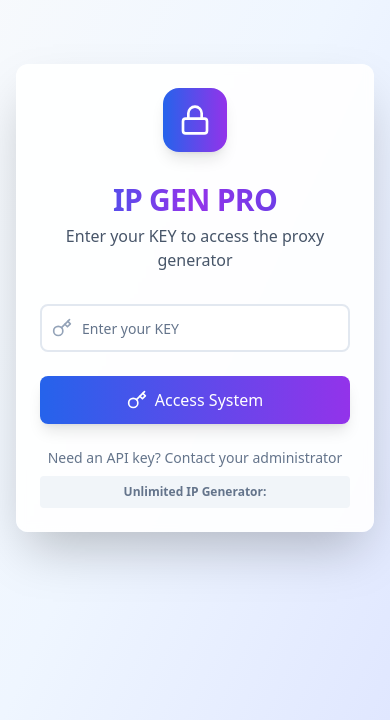
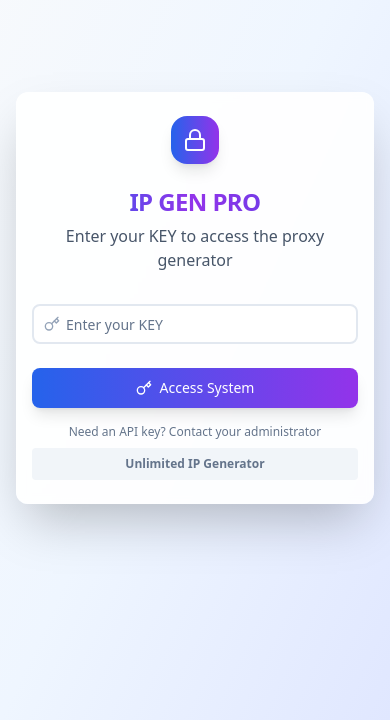
Before and after one commit to muthassimbilla/ipgenpro, a React (Vite) app: page / in a window 390 px wide. Shown: the part 124-844 px from the top of the page. Built offline with nearby package versions, Linux system fonts and the light colour scheme; no server answers.

Commit message:
Update LoginForm.tsx

```diff
--- a/src/components/LoginForm.tsx
+++ b/src/components/LoginForm.tsx
@@ -38,35 +38,35 @@ export default function LoginForm() {
   };
 
   return (
-    <div className="min-h-screen bg-gradient-to-br from-slate-50 via-blue-50 to-indigo-100 dark:from-slate-900 dark:via-slate-800 dark:to-indigo-900 flex items-center justify-center p-4">
-      <Card className="w-full max-w-md shadow-2xl border-0 bg-white/90 dark:bg-slate-800/90 backdrop-blur-sm">
+    <div className="min-h-screen bg-gradient-to-br from-slate-50 via-blue-50 to-indigo-100 dark:from-slate-900 dark:via-slate-800 dark:to-indigo-900 flex items-center justify-center px-4 py-6">
+      <Card className="w-full max-w-md mx-auto shadow-2xl border-0 bg-white/90 dark:bg-slate-800/90 backdrop-blur-sm">
         <CardHeader className="text-center pb-8">
-          <div className="inline-flex items-center justify-center w-16 h-16 bg-gradient-to-r from-blue-600 to-purple-600 rounded-2xl mb-6 mx-auto shadow-lg">
-            <Lock className="w-8 h-8 text-white" />
+          <div className="inline-flex items-center justify-center w-12 h-12 sm:w-16 sm:h-16 bg-gradient-to-r from-blue-600 to-purple-600 rounded-2xl mb-4 sm:mb-6 mx-auto shadow-lg">
+            <Lock className="w-6 h-6 sm:w-8 sm:h-8 text-white" />
           </div>
-          <CardTitle className="text-3xl font-bold bg-gradient-to-r from-blue-600 via-purple-600 to-indigo-600 bg-clip-text text-transparent">
+          <CardTitle className="text-2xl sm:text-3xl font-bold bg-gradient-to-r from-blue-600 via-purple-600 to-indigo-600 bg-clip-text text-transparent">
             IP GEN PRO
           </CardTitle>
           <p className="text-slate-600 dark:text-slate-300 mt-2">
             Enter your KEY to access the proxy generator
           </p>
         </CardHeader>
-        <CardContent>
+        <CardContent className="px-4 sm:px-6">
           <form onSubmit={handleSubmit} className="space-y-6">
             <div className="space-y-2">
               <div className="relative">
-                <Key className="absolute left-3 top-1/2 transform -translate-y-1/2 h-5 w-5 text-slate-400" />
+                <Key className="absolute left-3 top-1/2 transform -translate-y-1/2 h-4 w-4 sm:h-5 sm:w-5 text-slate-400" />
                 <Input
                   type="password"
                   placeholder="Enter your KEY"
                   value={apiKey}
                   onChange={(e) => setApiKey(e.target.value)}
-                  className="pl-10 h-12 bg-white dark:bg-slate-700 border-2 border-slate-200 dark:border-slate-600 focus:border-blue-500 dark:focus:border-blue-400"
+                  className="pl-8 sm:pl-10 h-10 sm:h-12 text-sm sm:text-base bg-white dark:bg-slate-700 border-2 border-slate-200 dark:border-slate-600 focus:border-blue-500 dark:focus:border-blue-400"
                   disabled={isLoading}
                 />
               </div>
               {error && (
-                <div className="flex items-center gap-2 text-red-600 dark:text-red-400 text-sm">
+                <div className="flex items-center gap-2 text-red-600 dark:text-red-400 text-xs sm:text-sm">
                   <AlertCircle className="h-4 w-4" />
                   {error}
                 </div>
@@ -74,7 +74,7 @@ export default function LoginForm() {
             </div>
             <Button
               type="submit"
-              className="w-full h-12 bg-gradient-to-r from-blue-600 to-purple-600 hover:from-blue-700 hover:to-purple-700 text-white shadow-lg hover:shadow-xl transition-all duration-300"
+              className="w-full h-10 sm:h-12 text-sm sm:text-base bg-gradient-to-r from-blue-600 to-purple-600 hover:from-blue-700 hover:to-purple-700 text-white shadow-lg hover:shadow-xl transition-all duration-300"
               disabled={isLoading}
             >
               {isLoading ? (
@@ -84,17 +84,17 @@ export default function LoginForm() {
                 </div>
               ) : (
                 <>
-                  <Key className="h-5 w-5 mr-2" />
+                  <Key className="h-4 w-4 sm:h-5 sm:w-5 mr-2" />
                   Access System
                 </>
               )}
             </Button>
           </form>
-          <div className="mt-6 text-center text-sm text-slate-500 dark:text-slate-400">
+          <div className="mt-4 sm:mt-6 text-center text-xs sm:text-sm text-slate-500 dark:text-slate-400">
             <div className="space-y-2">
               <p>Need an API key? Contact your administrator</p>
-              <p className="text-xs bg-slate-100 dark:bg-slate-800 p-2 rounded">
-                <strong>Unlimited IP Generator:</strong>
+              <p className="text-xs bg-slate-100 dark:bg-slate-800 p-2 rounded break-all">
+                <strong>Unlimited IP Generator</strong>
               </p>
             </div>
           </div>
```
